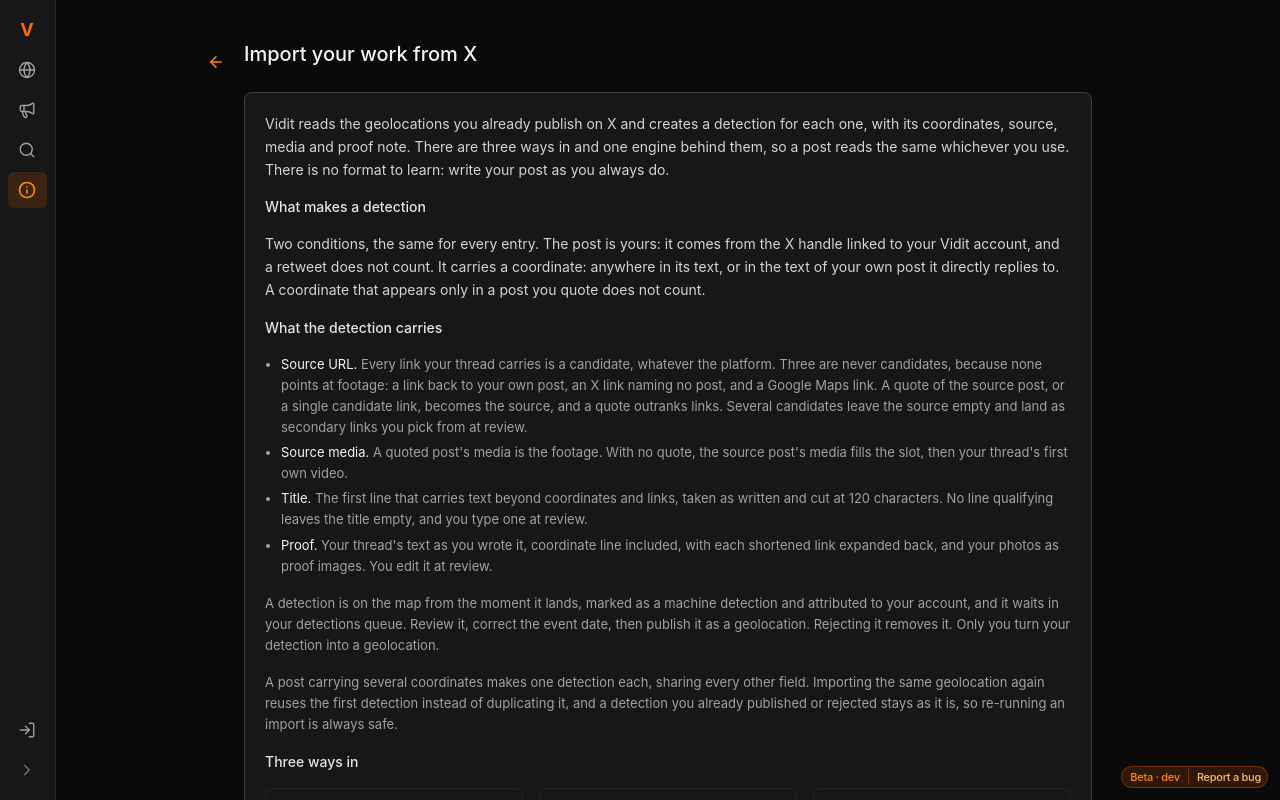
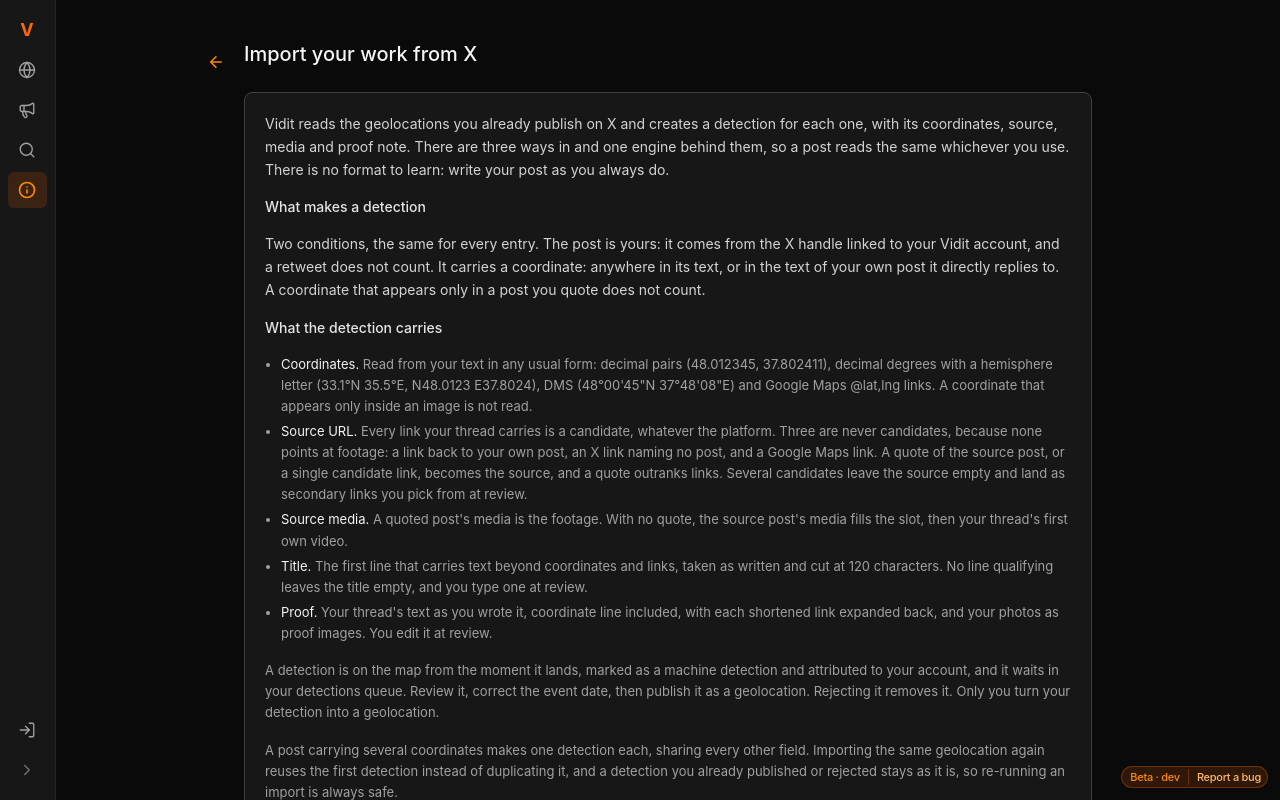
Before and after one commit to vidithq/vidit, a Next.js app in the folder frontend/: page /import in a window 1280 px wide. Shown: the top 800 px of the page. Built offline with nearby package versions, Linux system fonts and the light colour scheme; no server answers.

Commit message:
docs(frontend): /import lists Coordinates with the forms it reads
Signed-off-by: vidit-admin <admin@vidit.app>

```diff
--- a/frontend/src/app/import/page.tsx
+++ b/frontend/src/app/import/page.tsx
@@ -148,6 +148,14 @@ export default function ImportGuidePage() {
         </p>
         <h2 className={SECTION}>What the detection carries</h2>
         <ul className={LIST}>
+          <li>
+            <span className="text-neutral-100">Coordinates.</span> Read from
+            your text in any usual form: decimal pairs (48.012345, 37.802411),
+            decimal degrees with a hemisphere letter (33.1°N 35.5°E, N48.0123
+            E37.8024), DMS (48°00&apos;45&quot;N 37°48&apos;08&quot;E) and
+            Google Maps @lat,lng links. A coordinate that appears only inside an
+            image is not read.
+          </li>
           <li>
             <span className="text-neutral-100">Source URL.</span> Every link
             your thread carries is a candidate, whatever the platform. Three are
```
